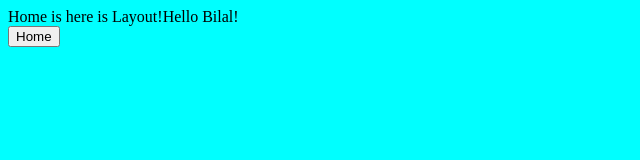
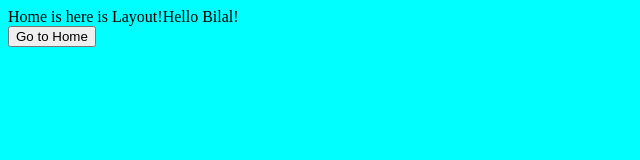
Before and after one commit to Bilalkhan4086/aws-pipeline-frontend-deployment, a Gatsby site in the folder frontend/: page / in a window 1280 px wide. Shown: the full height of the page, 0-640 px from the left. Built offline with nearby package versions, Linux system fonts and the light colour scheme; Gatsby itself is replaced by a stand-in of ours.

Commit message:
Update index.tsx

```diff
--- a/frontend/src/pages/index.tsx
+++ b/frontend/src/pages/index.tsx
@@ -9,7 +9,7 @@ export default function Home() {
     Hello Bilal!<br/>
     <button
         onClick={()=>{navigate('/Home')}}>
-            Home
+            Go to Home
         </button>
     </Layout>
    )
```
